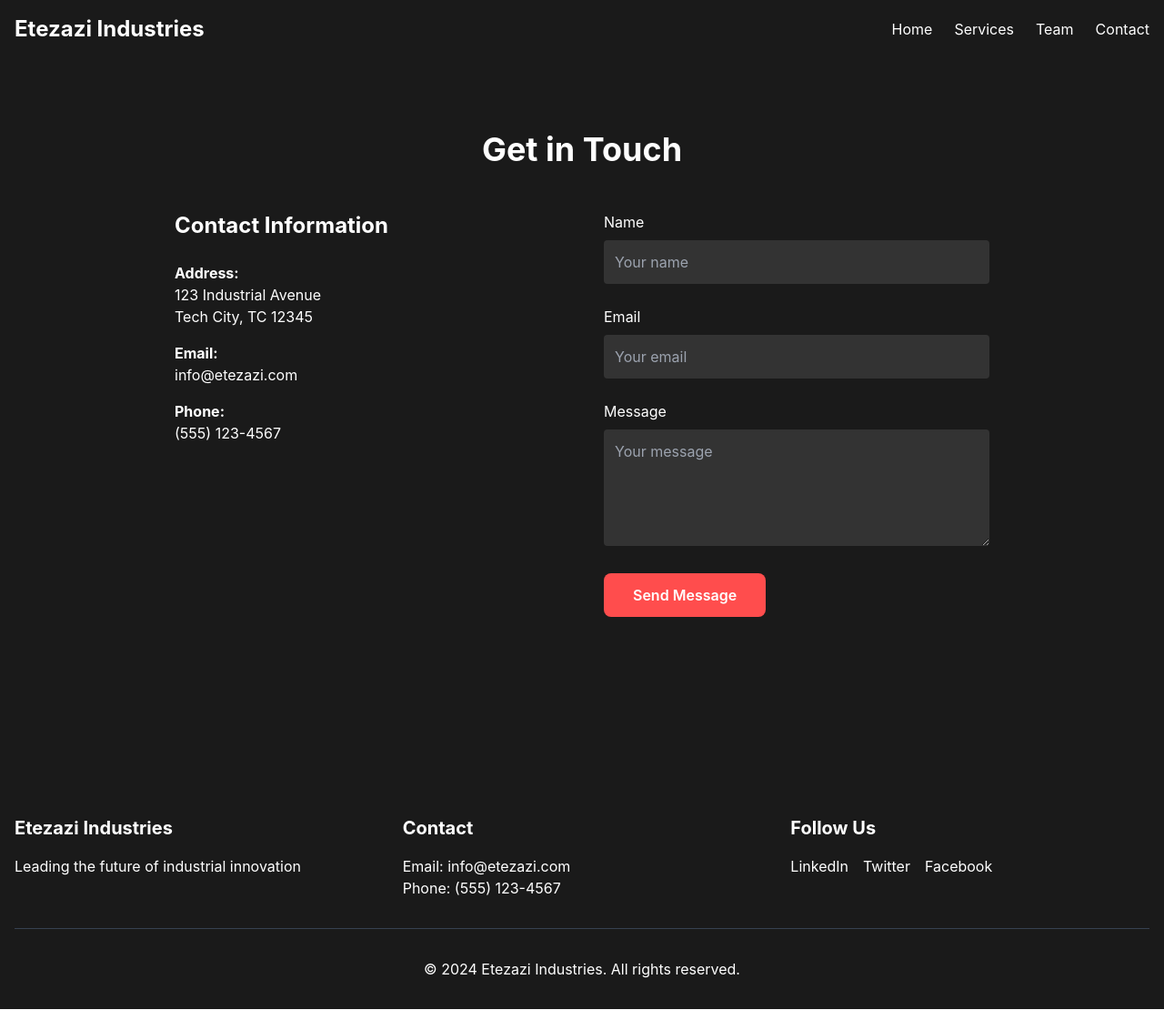
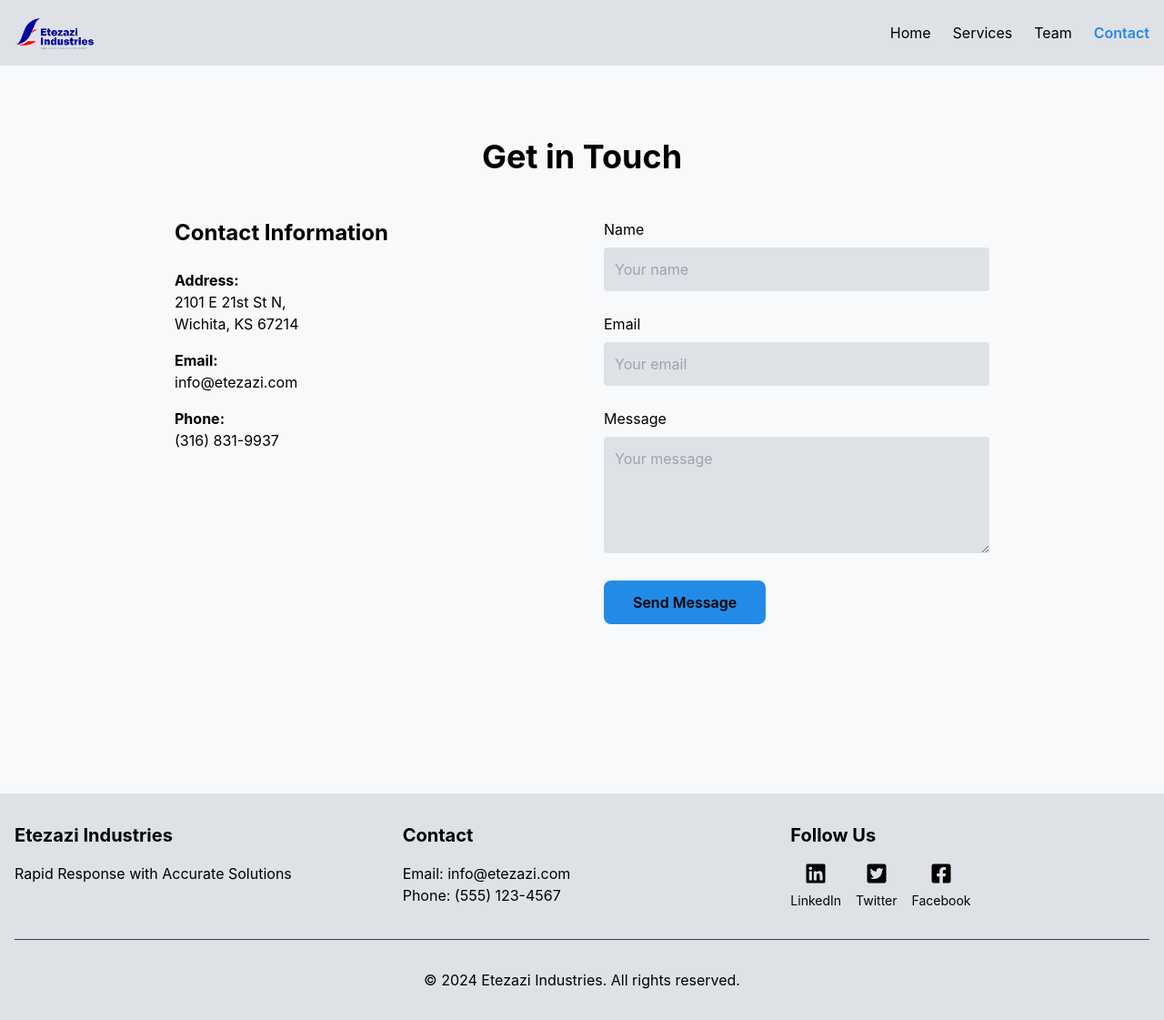
Before and after one commit to iamharie/Etezazi-Industries, a React (Vite) app: page /contact in a window 1280 px wide. Shown: the whole page at 91% size. Built offline with nearby package versions, Linux system fonts and the light colour scheme.

Commit message:
Incorporated: color and typography, icons and content ✅

```diff
--- a/src/components/About.jsx
+++ b/src/components/About.jsx
@@ -9,7 +9,7 @@ const About = () => {
           initial={{ opacity: 0, y: 20 }}
           animate={{ opacity: 1, y: 0 }}
           transition={{ duration: 0.8 }}
-          className="max-w-4xl mx-auto text-white"
+          className="max-w-4xl mx-auto text-gray"
         >
           <h2 className="text-4xl font-bold mb-8 text-center">About Us</h2>
           <div className="space-y-6">
--- a/src/components/Footer.jsx
+++ b/src/components/Footer.jsx
@@ -1,13 +1,14 @@
 import React from "react";
+import { FaLinkedin, FaTwitterSquare, FaFacebookSquare } from "react-icons/fa";
 
 const Footer = () => {
   return (
-    <footer className="bg-primary text-white py-8">
+    <footer className="bg-secondary text-gray py-8">
       <div className="container mx-auto px-4">
         <div className="grid grid-cols-1 md:grid-cols-3 gap-8">
           <div>
             <h3 className="text-xl font-bold mb-4">Etezazi Industries</h3>
-            <p>Leading the future of industrial innovation</p>
+            <p>Rapid Response with Accurate Solutions </p>
           </div>
           <div>
             <h3 className="text-xl font-bold mb-4">Contact</h3>
@@ -16,17 +17,41 @@ const Footer = () => {
           </div>
           <div>
             <h3 className="text-xl font-bold mb-4">Follow Us</h3>
-            <div className="space-x-4">
-              <a href="#" className="hover:text-accent">
+            <div className="flex space-x-4">
+              <a
+                href={null}
+                className="flex flex-col items-center hover:text-accent transition-colors cursor-pointer"
+              >
+                <FaLinkedin size={24} />
+                <span className="mt-2 text-sm">LinkedIn</span>
+              </a>
+              <a
+                href={null}
+                className="flex flex-col items-center hover:text-accent transition-colors cursor-pointer"
+              >
+                <FaTwitterSquare size={24} />
+                <span className="mt-2 text-sm">Twitter</span>
+              </a>
+
+              <a
+                href={null}
+                className="flex flex-col items-center hover:text-accent transition-colors cursor-pointer"
+              >
+                <FaFacebookSquare size={24} />
+                <span className="mt-2 text-sm">Facebook</span>
+              </a>
+            </div>
+            {/* <div className="space-x-4 cursor-pointer">
+              <a href={null} className="hover:text-accent ">
                 LinkedIn
               </a>
-              <a href="#" className="hover:text-accent">
+              <a href={null} className="hover:text-accent">
                 Twitter
               </a>
-              <a href="#" className="hover:text-accent">
+              <a href={null} className="hover:text-accent">
                 Facebook
               </a>
-            </div>
+            </div> */}
           </div>
         </div>
         <div className="mt-8 pt-8 border-t border-gray-700 text-center">
--- a/src/components/Landing.jsx
+++ b/src/components/Landing.jsx
@@ -21,7 +21,7 @@ const Landing = () => {
               Leading the way in innovative industrial solutions and
               manufacturing excellence.
             </p>
-            <button className="bg-accent px-8 py-3 rounded-lg text-white font-semibold hover:bg-opacity-90 transition-colors">
+            <button className="bg-accent px-8 py-3 rounded-lg text-gray font-semibold hover:bg-opacity-90 transition-colors">
               Learn More
             </button>
           </motion.div>
--- a/src/components/Navbar.jsx
+++ b/src/components/Navbar.jsx
@@ -1,6 +1,7 @@
 import React, { useState } from "react";
-import { Link } from "react-router-dom";
+import { NavLink } from "react-router-dom";
 import { motion, AnimatePresence } from "framer-motion";
+import logo from "../assets/logo.png";
 
 const Navbar = () => {
   const [isOpen, setIsOpen] = useState(false);
@@ -16,35 +17,61 @@ const Navbar = () => {
   };
 
   return (
-    <nav className="bg-primary text-white py-4 relative z-50">
+    <nav className="bg-secondary text-gray py-4 relative z-50">
       <div className="container mx-auto px-4">
         <div className="flex justify-between items-center">
-          <Link to="/" className="text-2xl font-bold">
-            Etezazi Industries
-          </Link>
+          <NavLink to="/" className="text-2xl font-bold">
+            {/* Etezazi Industries */}
+            <img src={logo} alt="Etezazi Industries" className="w-30 h-10" />
+          </NavLink>
 
           {/* Desktop Menu */}
           <div className="hidden md:flex space-x-6">
-            <Link to="/" className="hover:text-accent transition-colors">
+            <NavLink
+              to="/"
+              className={({ isActive }) =>
+                isActive
+                  ? "text-accent font-semibold transition-colors"
+                  : "hover:text-accent transition-colors"
+              }
+            >
               Home
-            </Link>
-            <Link
+            </NavLink>
+            <NavLink
               to="/services"
-              className="hover:text-accent transition-colors"
+              className={({ isActive }) =>
+                isActive
+                  ? "text-accent font-semibold transition-colors"
+                  : "hover:text-accent transition-colors"
+              }
             >
               Services
-            </Link>
-            <Link to="/team" className="hover:text-accent transition-colors">
+            </NavLink>
+            <NavLink
+              to="/team"
+              className={({ isActive }) =>
+                isActive
+                  ? "text-accent font-semibold transition-colors"
+                  : "hover:text-accent transition-colors"
+              }
+            >
               Team
-            </Link>
-            <Link to="/contact" className="hover:text-accent transition-colors">
+            </NavLink>
+            <NavLink
+              to="/contact"
+              className={({ isActive }) =>
+                isActive
+                  ? "text-accent font-semibold transition-colors"
+                  : "hover:text-accent transition-colors"
+              }
+            >
               Contact
-            </Link>
+            </NavLink>
           </div>
 
           {/* Hamburger Button */}
           <button
-            className="md:hidden text-white focus:outline-none"
+            className="md:hidden text-gray focus:outline-none"
             onClick={toggleMenu}
             aria-label="Toggle menu"
           >
@@ -77,34 +104,50 @@ const Navbar = () => {
               className="md:hidden absolute left-0 right-0 top-full bg-primary shadow-lg"
             >
               <div className="flex flex-col space-y-4 p-4">
-                <Link
+                <NavLink
                   to="/"
-                  className="hover:text-accent transition-colors"
+                  className={({ isActive }) =>
+                    isActive
+                      ? "text-accent font-semibold transition-colors"
+                      : "hover:text-accent transition-colors"
+                  }
                   onClick={closeMenu}
                 >
                   Home
-                </Link>
-                <Link
+                </NavLink>
+                <NavLink
                   to="/services"
-                  className="hover:text-accent transition-colors"
+                  className={({ isActive }) =>
+                    isActive
+                      ? "text-accent font-semibold transition-colors"
+                      : "hover:text-accent transition-colors"
+                  }
                   onClick={closeMenu}
                 >
                   Services
-                </Link>
-                <Link
+                </NavLink>
+                <NavLink
                   to="/team"
-                  className="hover:text-accent transition-colors"
+                  className={({ isActive }) =>
+                    isActive
+                      ? "text-accent font-semibold transition-colors"
+                      : "hover:text-accent transition-colors"
+                  }
                   onClick={closeMenu}
                 >
                   Team
-                </Link>
-                <Link
+                </NavLink>
+                <NavLink
                   to="/contact"
-                  className="hover:text-accent transition-colors"
+                  className={({ isActive }) =>
+                    isActive
+                      ? "text-accent font-semibold transition-colors"
+                      : "hover:text-accent transition-colors"
+                  }
                   onClick={closeMenu}
                 >
                   Contact
-                </Link>
+                </NavLink>
               </div>
             </motion.div>
           )}
@@ -115,3 +158,121 @@ const Navbar = () => {
 };
 
 export default Navbar;
+
+// import React, { useState } from "react";
+// import { Link } from "react-router-dom";
+// import { motion, AnimatePresence } from "framer-motion";
+
+// const Navbar = () => {
+//   const [isOpen, setIsOpen] = useState(false);
+
+//   const toggleMenu = () => {
+//     setIsOpen(!isOpen);
+//     document.body.classList.toggle("menu-open");
+//   };
+
+//   const closeMenu = () => {
+//     setIsOpen(false);
+//     document.body.classList.remove("menu-open");
+//   };
+
+//   return (
+//     <nav className="bg-primary text-white py-4 relative z-50">
+//       <div className="container mx-auto px-4">
+//         <div className="flex justify-between items-center">
+//           <Link to="/" className="text-2xl font-bold">
+//             Etezazi Industries
+//           </Link>
+
+//           {/* Desktop Menu */}
+//           <div className="hidden md:flex space-x-6">
+//             <Link to="/" className="hover:text-accent transition-colors">
+//               Home
+//             </Link>
+//             <Link
+//               to="/services"
+//               className="hover:text-accent transition-colors"
+//             >
+//               Services
+//             </Link>
+//             <Link to="/team" className="hover:text-accent transition-colors">
+//               Team
+//             </Link>
+//             <Link to="/contact" className="hover:text-accent transition-colors">
+//               Contact
+//             </Link>
+//           </div>
+
+//           {/* Hamburger Button */}
+//           <button
+//             className="md:hidden text-white focus:outline-none"
+//             onClick={toggleMenu}
+//             aria-label="Toggle menu"
+//           >
+//             <svg
+//               className="w-6 h-6"
+//               fill="none"
+//               strokeLinecap="round"
+//               strokeLinejoin="round"
+//               strokeWidth="2"
+//               viewBox="0 0 24 24"
+//               stroke="currentColor"
+//             >
+//               {isOpen ? (
+//                 <path d="M6 18L18 6M6 6l12 12" />
+//               ) : (
+//                 <path d="M4 6h16M4 12h16M4 18h16" />
+//               )}
+//             </svg>
+//           </button>
+//         </div>
+
+//         {/* Mobile Menu */}
+//         <AnimatePresence>
+//           {isOpen && (
+//             <motion.div
+//               initial={{ opacity: 0, height: 0 }}
+//               animate={{ opacity: 1, height: "auto" }}
+//               exit={{ opacity: 0, height: 0 }}
+//               transition={{ duration: 0.2 }}
+//               className="md:hidden absolute left-0 right-0 top-full bg-primary shadow-lg"
+//             >
+//               <div className="flex flex-col space-y-4 p-4">
+//                 <Link
+//                   to="/"
+//                   className="hover:text-accent transition-colors"
+//                   onClick={closeMenu}
+//                 >
+//                   Home
+//                 </Link>
+//                 <Link
+//                   to="/services"
+//                   className="hover:text-accent transition-colors"
+//                   onClick={closeMenu}
+//                 >
+//                   Services
+//                 </Link>
+//                 <Link
+//                   to="/team"
+//                   className="hover:text-accent transition-colors"
+//                   onClick={closeMenu}
+//                 >
+//                   Team
+//                 </Link>
+//                 <Link
+//                   to="/contact"
+//                   className="hover:text-accent transition-colors"
+//                   onClick={closeMenu}
+//                 >
+//                   Contact
+//                 </Link>
+//               </div>
+//             </motion.div>
+//           )}
+//         </AnimatePresence>
+//       </div>
+//     </nav>
+//   );
+// };
+
+// export default Navbar;
--- a/src/components/carousel/Carousel.jsx
+++ b/src/components/carousel/Carousel.jsx
@@ -21,10 +21,10 @@ const Carousel = () => {
         <motion.div
           key={currentIndex}
           className="absolute inset-0"
-          initial={{ opacity: 1 }}
+          initial={{ opacity: 0 }}
           animate={{ opacity: 1 }}
           exit={{ opacity: 1 }}
-          transition={{ duration: 0.2 }}
+          transition={{ duration: 0.5 }}
         >
           <img
             src={carouselImages[currentIndex].url}
--- a/src/pages/ContactPage.jsx
+++ b/src/pages/ContactPage.jsx
@@ -9,7 +9,7 @@ const ContactPage = () => {
           initial={{ opacity: 0, y: 20 }}
           animate={{ opacity: 1, y: 0 }}
           transition={{ duration: 0.8 }}
-          className="max-w-4xl mx-auto text-white"
+          className="max-w-4xl mx-auto text-gray"
         >
           <h1 className="text-4xl font-bold mb-12 text-center">Get in Touch</h1>
           <div className="grid grid-cols-1 md:grid-cols-2 gap-12">
@@ -19,9 +19,9 @@ const ContactPage = () => {
                 <p>
                   <strong>Address:</strong>
                   <br />
-                  123 Industrial Avenue
+                  2101 E 21st St N,
                   <br />
-                  Tech City, TC 12345
+                  Wichita, KS 67214
                 </p>
                 <p>
                   <strong>Email:</strong>
@@ -31,7 +31,7 @@ const ContactPage = () => {
                 <p>
                   <strong>Phone:</strong>
                   <br />
-                  (555) 123-4567
+                  (316) 831-9937
                 </p>
               </div>
             </div>
@@ -41,7 +41,7 @@ const ContactPage = () => {
                   <label className="block mb-2">Name</label>
                   <input
                     type="text"
-                    className="w-full p-3 rounded bg-secondary text-white"
+                    className="w-full p-3 rounded bg-secondary text-gray"
                     placeholder="Your name"
                   />
                 </div>
@@ -49,20 +49,20 @@ const ContactPage = () => {
                   <label className="block mb-2">Email</label>
                   <input
                     type="email"
-                    className="w-full p-3 rounded bg-secondary text-white"
+                    className="w-full p-3 rounded bg-secondary text-gray"
                     placeholder="Your email"
                   />
                 </div>
                 <div>
                   <label className="block mb-2">Message</label>
                   <textarea
-                    className="w-full p-3 rounded bg-secondary text-white h-32"
+                    className="w-full p-3 rounded bg-secondary text-gray h-32"
                     placeholder="Your message"
                   ></textarea>
                 </div>
                 <button
                   type="submit"
-                  className="bg-accent px-8 py-3 rounded-lg text-white font-semibold hover:bg-opacity-90 transition-colors"
+                  className="bg-accent px-8 py-3 rounded-lg text-gray font-semibold hover:bg-opacity-90 transition-colors"
                 >
                   Send Message
                 </button>
--- a/src/pages/ServicesPage.jsx
+++ b/src/pages/ServicesPage.jsx
@@ -36,7 +36,7 @@ const ServicesPage = () => {
           initial={{ opacity: 0, y: 20 }}
           animate={{ opacity: 1, y: 0 }}
           transition={{ duration: 0.8 }}
-          className="text-white"
+          className="text-gray"
         >
           <h1 className="text-4xl font-bold mb-12 text-center">Our Services</h1>
           <div className="grid grid-cols-1 md:grid-cols-2 gap-8">
@@ -50,7 +50,7 @@ const ServicesPage = () => {
               >
                 <div className="text-4xl mb-4">{service.icon}</div>
                 <h2 className="text-2xl font-bold mb-4">{service.title}</h2>
-                <p className="text-gray-300">{service.description}</p>
+                <p className="text-gray">{service.description}</p>
               </motion.div>
             ))}
           </div>
--- a/tailwind.config.js
+++ b/tailwind.config.js
@@ -4,9 +4,11 @@ export default {
   theme: {
     extend: {
       colors: {
-        primary: "#1a1a1a",
-        secondary: "#333333",
-        accent: "#ff4d4d",
+        // primary: "#1a1a1a",
+        primary: "#f8f9fa",
+        // secondary: "#333333",
+        secondary: "#dee2e6",
+        accent: "#228be6",
       },
     },
   },
```
Also changed, not shown: src/components/Contact.jsx (+8 -5 lines), src/components/Team.jsx (+16 -16 lines), src/components/carousel/CarouselData.js (+1 -11 lines), src/assets/logo.png (added).
